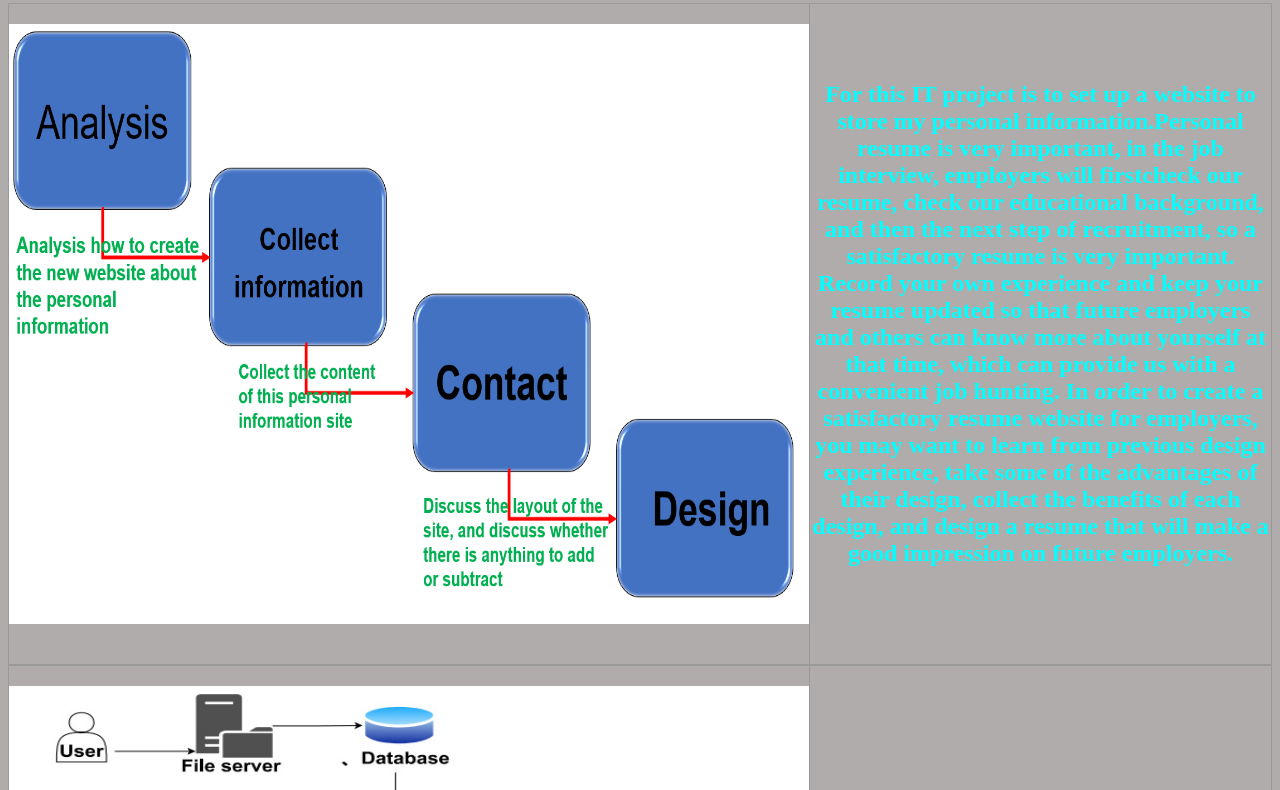
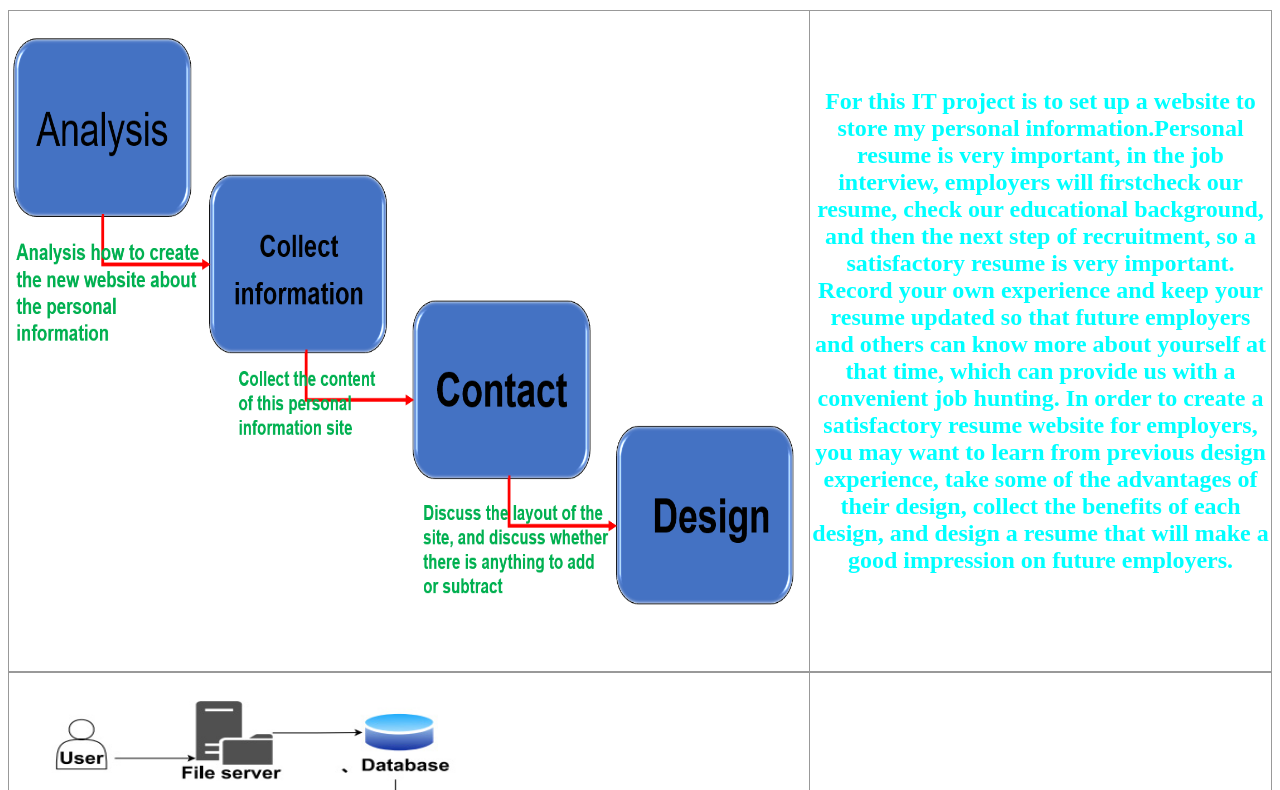
Before and after one commit to fangjingbin/resume1, a plain HTML site: page project.html in a window 1280 px wide. Shown: the part 68-858 px from the top of the page. Drawn offline with Linux system fonts and the light colour scheme.

Commit message:
Update project.html

```diff
--- a/project.html
+++ b/project.html
@@ -7,7 +7,7 @@
 <head>
   <meta charset="UTF-8">
   <title>CodePen - A Pen by courtier</title>
-  <link rel="stylesheet" href="./style.css">
+  <link rel="stylesheet" href="./Pstyle.css">
   <link rel="stylesheet" href="./style2.css">
 <head>
 
```
